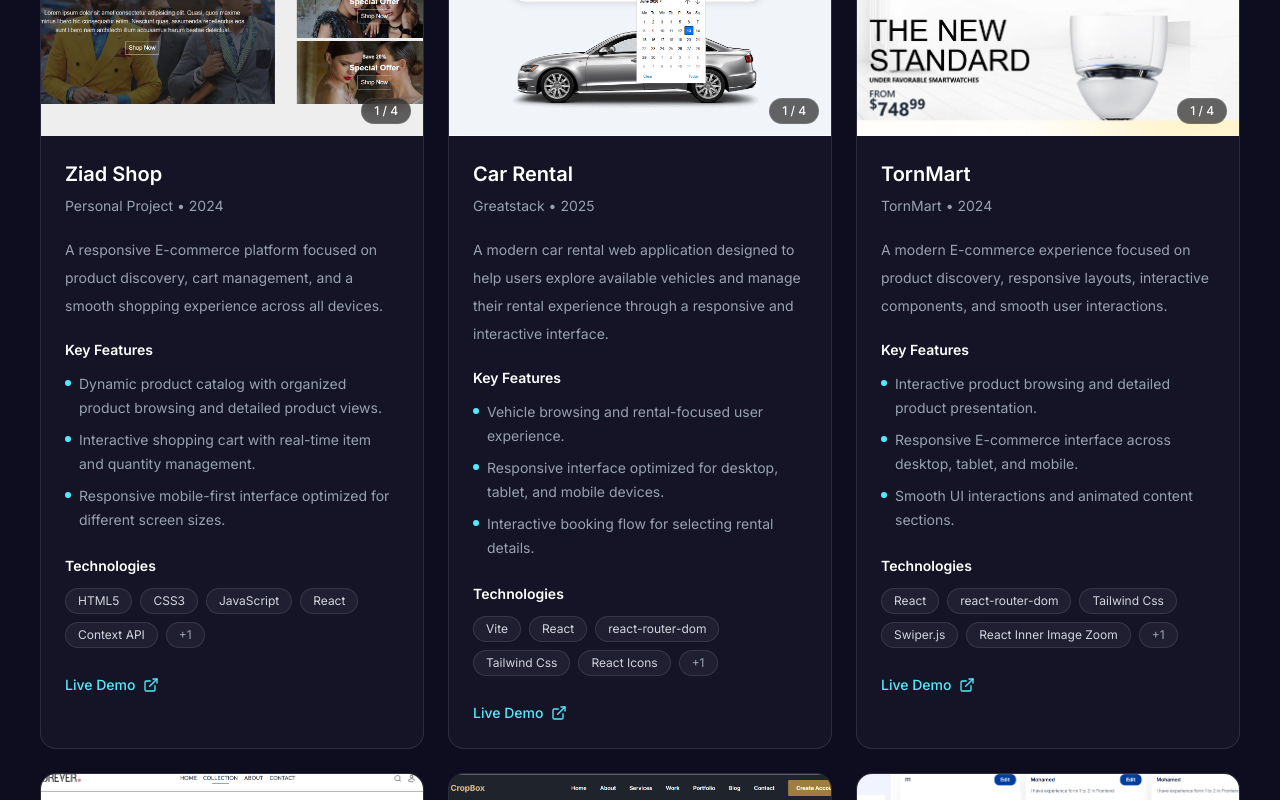
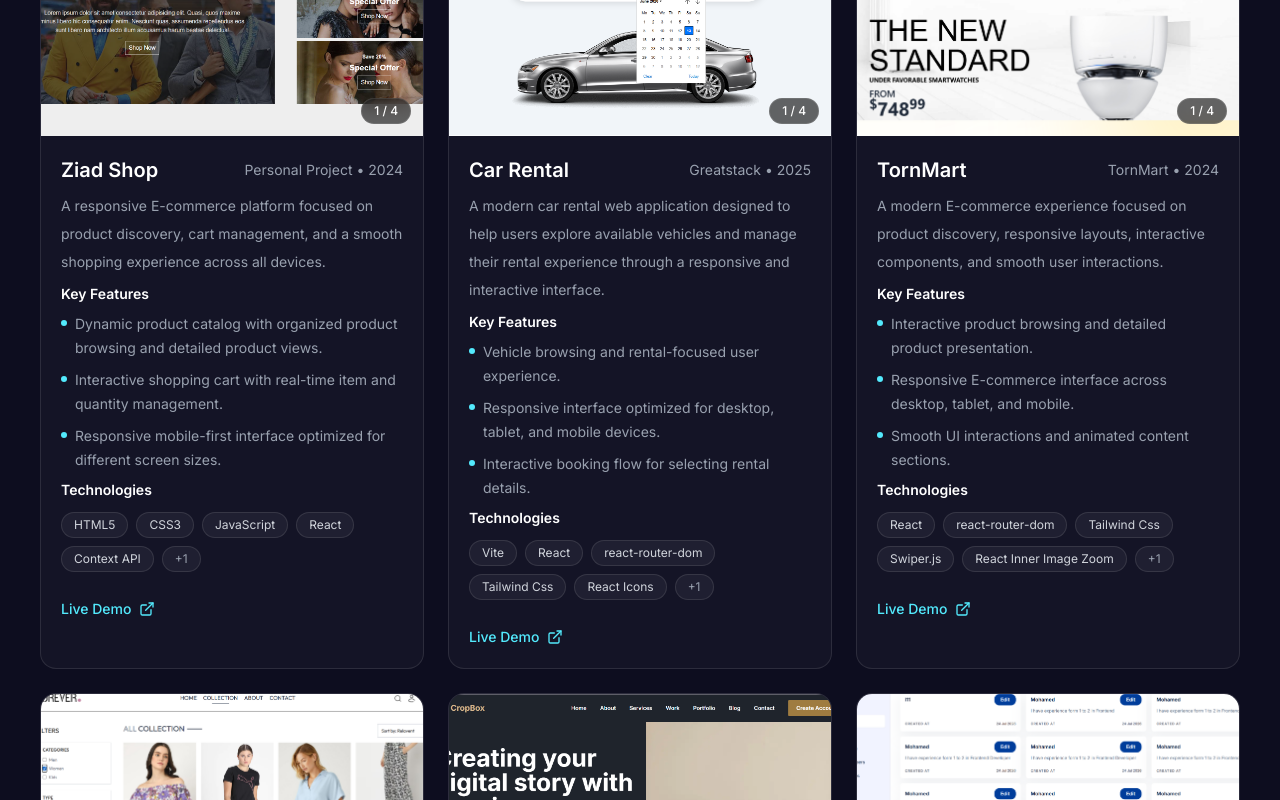
Before and after one commit to Mohamed-Gabal/Portfolio-Using-Next.js, a Next.js app: page / in a window 1280 px wide. Shown: the part 3960-4760 px from the top of the page. Built offline with nearby package versions, Linux system fonts and the light colour scheme.

Commit message:
edit on Title and Date in component ProjectCard

```diff
--- a/components/sections/Projects/ProjectsCard.tsx
+++ b/components/sections/Projects/ProjectsCard.tsx
@@ -72,30 +72,30 @@
       </div>
 
       {/* Project Content */}
-      <div className="p-6">
+      <div className="p-5">
         {/* Title */}
-        <div>
+        <div className="flex items-center justify-between">
           <h3 className="text-xl font-semibold text-white">
             {project.title}
           </h3>
 
-          <p className="mt-2 text-sm text-gray-400">
+          <p className="text-sm text-gray-400">
             {project.company} • {project.date}
           </p>
         </div>
 
         {/* Description */}
-        <p className="mt-5 text-sm leading-7 text-gray-400">
+        <p className="mt-2 text-sm leading-7 text-gray-400">
           {project.description}
         </p>
 
         {/* Highlights */}
-        <div className="mt-5">
+        <div className="mt-2">
           <h4 className="text-sm font-semibold text-white">
             Key Features
           </h4>
 
-          <ul className="mt-3 space-y-2">
+          <ul className="mt-2 space-y-2">
             {project.highlights.slice(0, 3).map((highlight) => (
               <li
                 key={highlight}
@@ -109,7 +109,7 @@
         </div>
 
         {/* Technologies */}
-        <div className="mt-6">
+        <div className="mt-2">
           <h4 className="text-sm font-semibold text-white">
             Technologies
           </h4>
```
